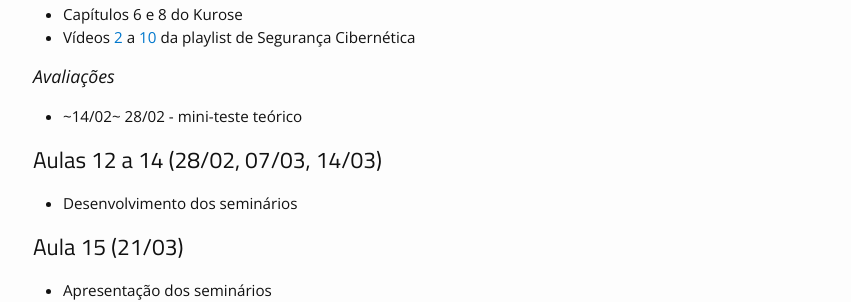
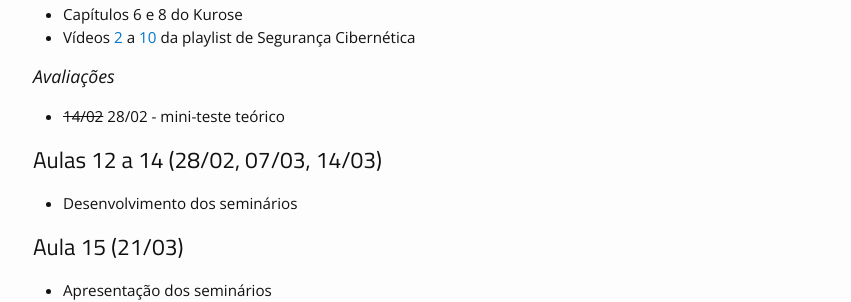
Before and after one commit to thotypous/redes-website, a Jekyll site: the page built from aulas.md, in a window 1280 px wide and 900 px high, scrolled down 1597 px. Shown: the part 425-727 px from the top of the window, without its empty margins (162-1013 px from the left). Built offline with Jekyll 4.4.1, drawn with Linux system fonts in a browser that asks for light colours.

Commit message:
fix strikethrough

```diff
--- a/aulas.md
+++ b/aulas.md
@@ -101,7 +101,7 @@ Por favor, verifique frequentemente pois esta agenda pode sofrer alterações.
 
 ### Avaliações
 
-* ~14/02~ 28/02 - mini-teste teórico
+* ~~14/02~~ 28/02 - mini-teste teórico
 
 ## Aulas 12 a 14 (28/02, 07/03, 14/03)
 
```
